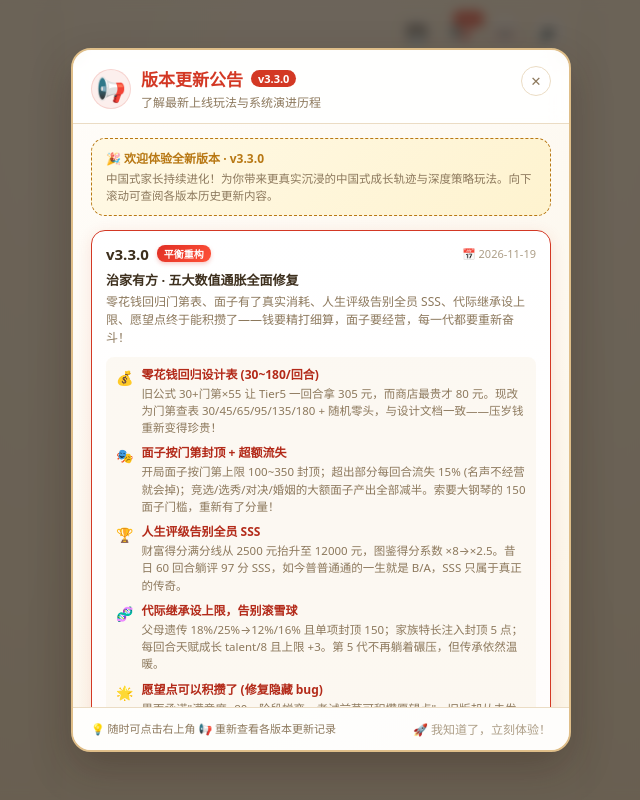
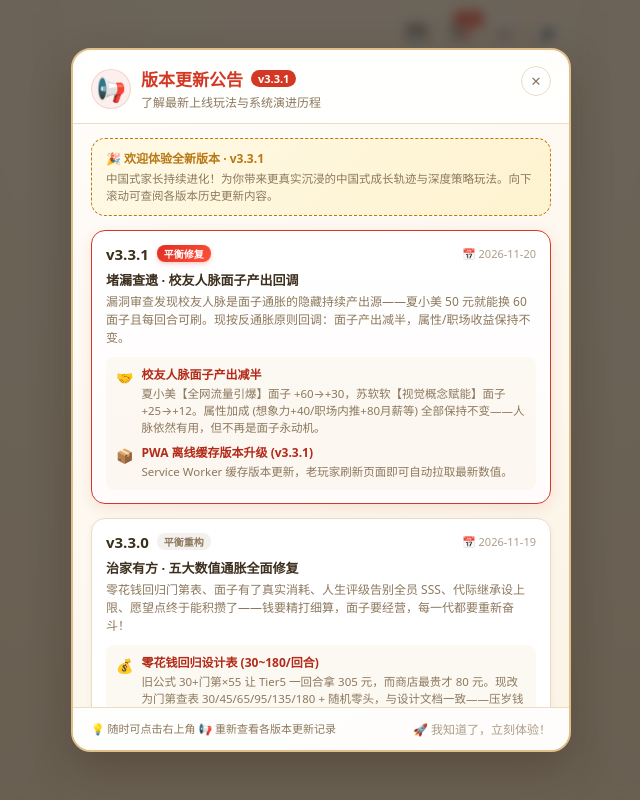
Before and after one commit to hufengxiao/chinese-parent, a website: page index.html in a window 1280 px wide. Shown: the whole page, without its empty margins (319-959 px from the left). Drawn offline with Linux system fonts and the light colour scheme.

Commit message:
fix(balance): 校友人脉面子产出减半 — 堵住审查发现的持续通胀源 (v3.3.1)

```diff
--- a/index.html
+++ b/index.html
@@ -45,7 +45,7 @@
 
     <div class="splash-content">
       <div class="logo-bounce">🎈👨‍👩‍👦</div>
-      <h1>中国式家长 <span id="splash-ver-badge" class="splash-ver-badge" title="点击查看更新公告与玩法介绍">v3.3.0</span></h1>
+      <h1>中国式家长 <span id="splash-ver-badge" class="splash-ver-badge" title="点击查看更新公告与玩法介绍">v3.3.1</span></h1>
       <p class="sub">H5 自娱版 · 从出生到高考，再到世代传承</p>
 
       <div id="fam-badge" class="fam-card" hidden>
@@ -184,7 +184,7 @@
             <div>
               <div class="changelog-main-title">
                 <h3>版本更新公告</h3>
-                <span id="changelog-cur-ver" class="changelog-ver-tag">v3.3.0</span>
+                <span id="changelog-cur-ver" class="changelog-ver-tag">v3.3.1</span>
               </div>
               <p class="changelog-sub">了解最新上线玩法与系统演进历程</p>
             </div>
--- a/js/data.js
+++ b/js/data.js
@@ -1092,9 +1092,9 @@ alumniPerks: [
     adultTitle: '知名概念设计师',
     company: '新锐数字艺术工作室',
     skillName: '视觉概念赋能',
-    skillDesc: '消耗15悟性，想象力+40，面子+25',
+    skillDesc: '消耗15悟性，想象力+40，面子+12',
     cost: { insight: 15 },
-    reward: { img: 40, face: 25 },
+    reward: { img: 40, face: 12 },
     quote: '“设计灵感就像捕风，和你聊完我又有新想法了！”'
   },
   {
@@ -1112,9 +1112,9 @@ alumniPerks: [
     adultTitle: '百万MCN创始人',
     company: '星火泛娱乐传媒',
     skillName: '全网流量引爆',
-    skillDesc: '消耗50元零花，面子+60，职场答辩好评加持',
+    skillDesc: '消耗50元零花，面子+30，职场答辩好评加持',
     cost: { money: 50 },
-    reward: { face: 60, promoBonus: 10 },
+    reward: { face: 30, promoBonus: 10 },
     quote: '“老同学的事就是我的头条！全网流量直接给你拉满！”'
   },
   {
@@ -1210,8 +1210,27 @@ branchActions: [
 ],
 
 /* ---------- 游戏版本与更新日志 ---------- */
-version: 'v3.3.0',
+version: 'v3.3.1',
 changelog: [
+  {
+    ver: 'v3.3.1',
+    date: '2026-11-20',
+    title: '堵漏查遗 · 校友人脉面子产出回调',
+    tag: '平衡修复',
+    desc: '漏洞审查发现校友人脉是面子通胀的隐藏持续产出源——夏小美 50 元就能换 60 面子且每回合可刷。现按反通胀原则回调：面子产出减半，属性/职场收益保持不变。',
+    highlights: [
+      {
+        icon: '🤝',
+        title: '校友人脉面子产出减半',
+        desc: '夏小美【全网流量引爆】面子 +60→+30，苏软软【视觉概念赋能】面子 +25→+12。属性加成 (想象力+40/职场内推+80月薪等) 全部保持不变——人脉依然有用，但不再是面子永动机。'
+      },
+      {
+        icon: '📦',
+        title: 'PWA 离线缓存版本升级 (v3.3.1)',
+        desc: 'Service Worker 缓存版本更新，老玩家刷新页面即可自动拉取最新数值。'
+      }
+    ]
+  },
   {
     ver: 'v3.3.0',
     date: '2026-11-19',
--- a/sw.js
+++ b/sw.js
@@ -1,7 +1,7 @@
 /* ============================================================
  * 中国式家长 H5 — Service Worker (PWA Offline Cache)
  * ============================================================ */
-const CACHE_NAME = 'chinese-parent-v3.3.0';
+const CACHE_NAME = 'chinese-parent-v3.3.1';
 const PRECACHE_ASSETS = [
   './',
   './index.html',
```
Also changed, not shown: docs/30_v2.7_gameplay_design.md (+2 -2 lines), tests/test_new_gameplay.js (+5 -4 lines).
